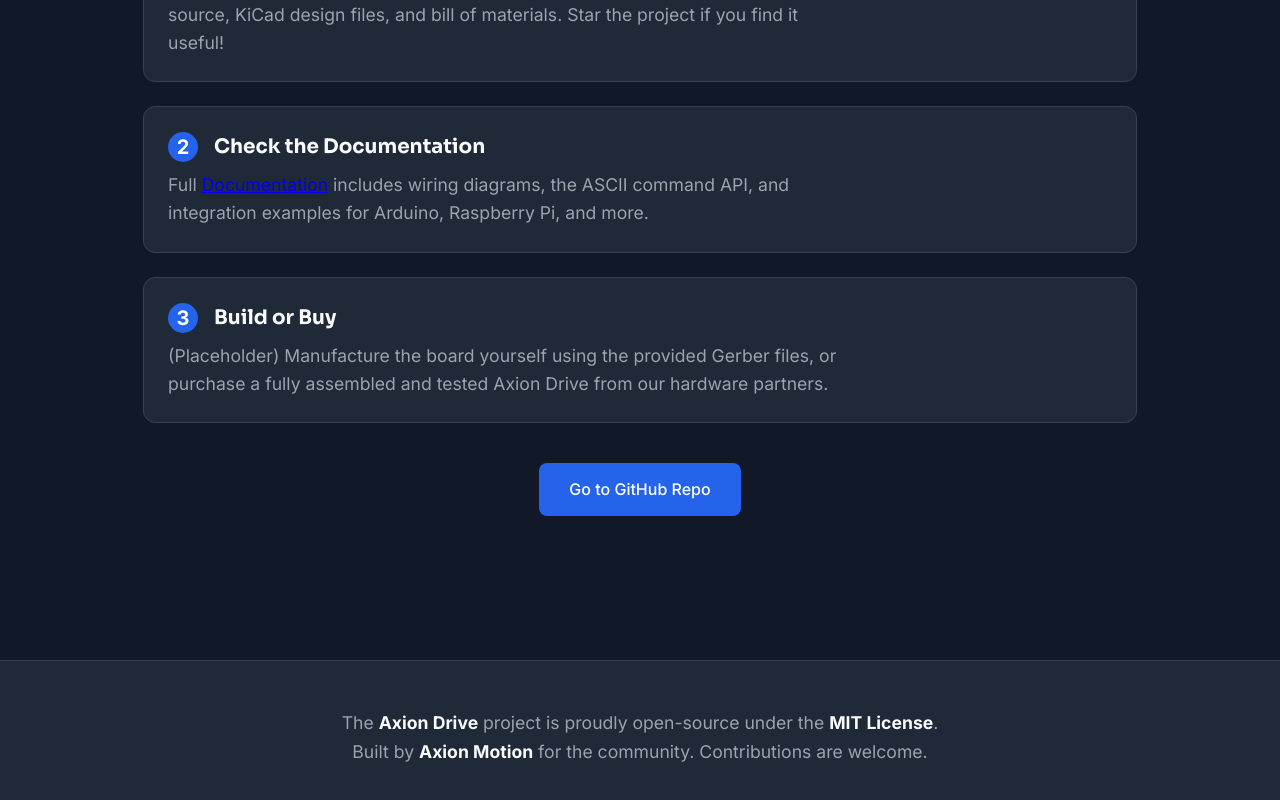
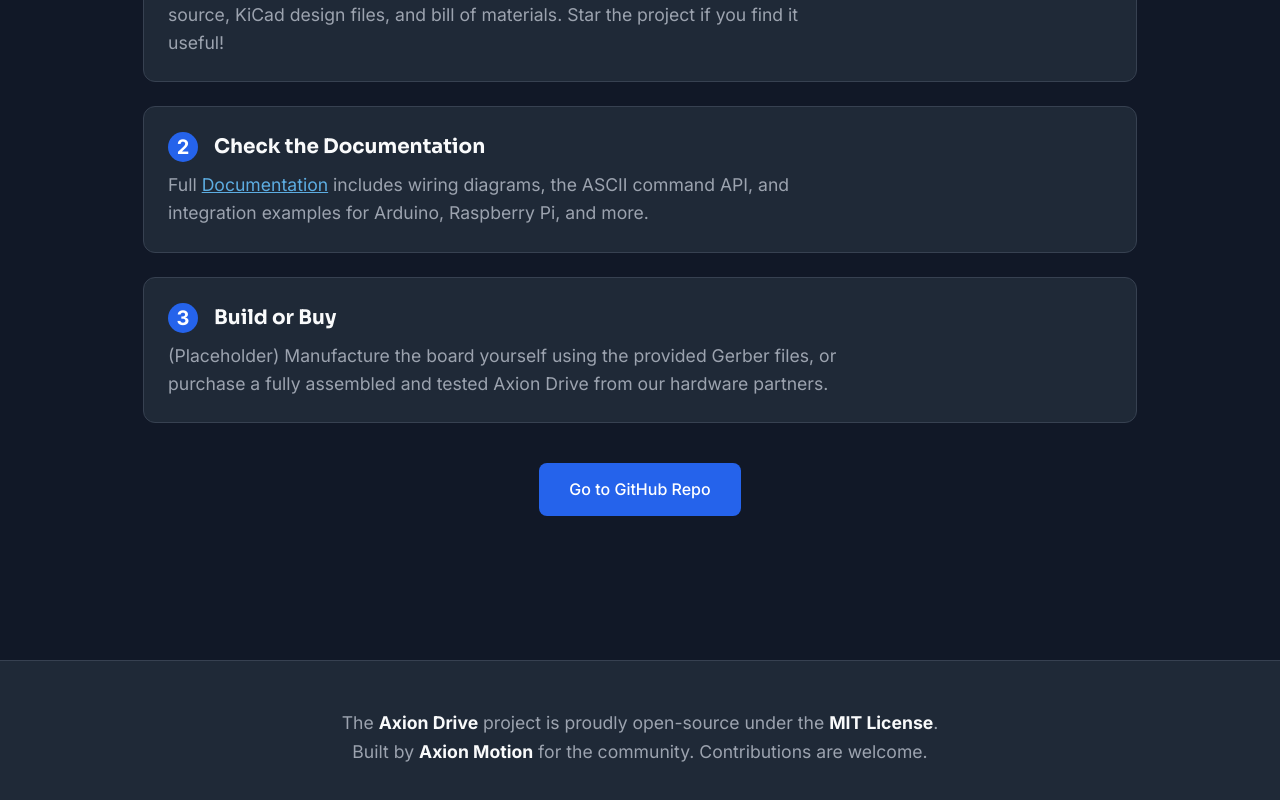
Before and after one commit to egeozgul/Smart-Motor-Driver, a plain HTML site: page index.html in a window 1280 px wide. Shown: the part 3719-4519 px from the top of the page. Drawn offline with Linux system fonts and the light colour scheme.

Commit message:
Update index.html

```diff
--- a/index.html
+++ b/index.html
@@ -432,7 +432,7 @@
             </div>
             <div class="get-started-step">
                 <h3><span class="step-number">2</span>Check the Documentation</h3>
-                <p>Full <a href="https://github.com/egeozgul/Smart-Motor-Driver/blob/main/docs/README.md">Documentation</a> includes wiring diagrams, the ASCII command API, and integration examples for Arduino, Raspberry Pi, and more.</p>
+                <p>Full <a href="https://github.com/egeozgul/Smart-Motor-Driver/blob/main/docs/README.md" style="color: #5DADE2;">Documentation</a> includes wiring diagrams, the ASCII command API, and integration examples for Arduino, Raspberry Pi, and more.</p>
             </div>
              <div class="get-started-step">
                 <h3><span class="step-number">3</span>Build or Buy</h3>
```
